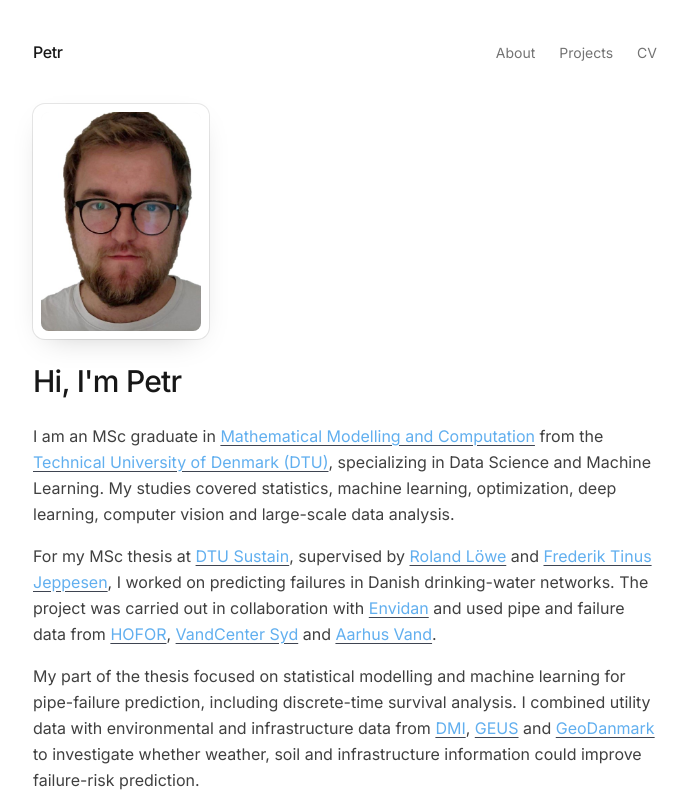
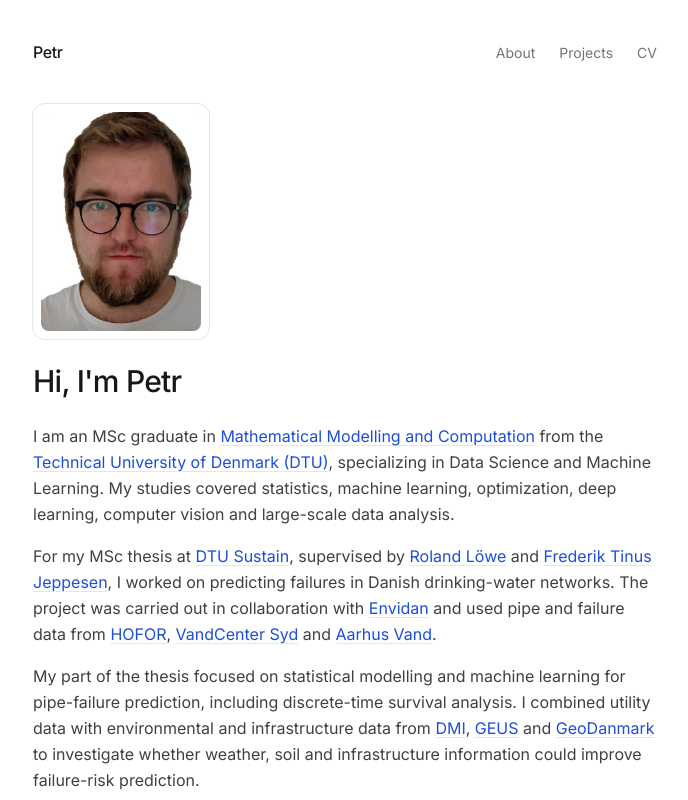
Before and after one commit to Cerlog/portfolio, a Next.js app: page / in a window 1280 px wide. Shown: the top 800 px of the page, without its empty margins (295-983 px from the left). Built offline with nearby package versions, Linux system fonts and the light colour scheme.

Commit message:
Replace One Dark Pro with light colour tokens and a blue accent
Define bg, fg, muted, line and accent tokens in globals.css, use the
accent for prose links and keyboard focus, and remove the shadow and
gradient from the photo card.

Co-Authored-By: Claude Opus 5.5 <noreply@anthropic.com>

```diff
--- a/app/globals.css
+++ b/app/globals.css
@@ -1,52 +1,44 @@
-/* Tailwind v4 (what create-next-app installs today) needs only this line.
-   If you are on Tailwind v3, replace it with the three @tailwind directives:
-     @tailwind base;
-     @tailwind components;
-     @tailwind utilities;
-*/
 @import "tailwindcss";
 
-/* One Dark Pro palette, exposed as Tailwind colour names.
-   --color-base becomes bg-base, text-base, border-base, and so on. */
+/* Colour tokens. Each one is a CSS variable (e.g. var(--color-accent)) and a
+   Tailwind colour name (e.g. text-accent, border-line, bg-bg). */
 @theme {
-  --color-base: #282c34; /* page background */
-  --color-surface: #21252b; /* image boxes, cards */
-  --color-line: #3e4451; /* borders, dividers */
-  --color-body: #abb2bf; /* body text */
-  --color-heading: #dcdfe4; /* headings, brighter than body */
-  --color-muted: #5c6370; /* secondary text, timestamps */
-  --color-blue: #61afef; /* links */
-  --color-purple: #c678dd; /* tags */
-  --color-green: #98c379; /* spare accent */
-  --color-yellow: #e5c07b; /* spare accent */
+  --color-bg: #ffffff; /* page background */
+  --color-fg: #171717; /* body text and headings, 17.9:1 on white */
+  --color-muted: #525252; /* secondary text, 7.8:1 on white */
+  --color-line: #e5e5e5; /* borders, dividers */
+  --color-accent: #1d4ed8; /* links and focus states only, 6.7:1 on white */
 }
 
-/* Tells the browser this is a dark page, so form controls,
-   scrollbars and text selection render in matching colours. */
-html {
-  color-scheme: dark;
+/* Base rules sit in the base layer so Tailwind utilities can override them. */
+@layer base {
+  html {
+    color-scheme: light;
+    scroll-behavior: smooth;
+  }
+
+  body {
+    background-color: var(--color-bg);
+    color: var(--color-fg);
+  }
+
+  /* Visible keyboard focus everywhere, in the accent colour. */
+  :focus-visible {
+    outline: 2px solid var(--color-accent);
+    outline-offset: 3px;
+  }
 }
 
-/* Links inside body prose get a quiet underline, like the reference site. */
+/* Links inside body prose: accent colour, quiet underline that darkens on hover. */
 .prose-links a {
-  color: #61afef;
+  color: var(--color-accent);
   text-decoration: underline;
-  text-decoration-color: #3e4451;
+  text-decoration-color: var(--color-line);
   text-underline-offset: 3px;
 }
 
 .prose-links a:hover {
-  text-decoration-color: #61afef;
-}
-
-/* Text selection in the editor's own selection colour. */
-::selection {
-  background-color: #3e4451;
-  color: #dcdfe4;
-}
-
-html {
-  scroll-behavior: smooth;
+  text-decoration-color: var(--color-accent);
 }
 
 @media (prefers-reduced-motion: reduce) {
--- a/app/page.js
+++ b/app/page.js
@@ -10,8 +10,8 @@ export default function Home() {
   return (
     <>
       <section>
-        <div className="relative aspect-[3/4] w-44 rounded-xl bg-white p-2 shadow-[0_10px_30px_-15px_rgba(0,0,0,0.25)] ring-1 ring-neutral-900/10">
-          <div className="relative h-full w-full overflow-hidden rounded-lg bg-gradient-to-b from-neutral-50 to-neutral-100">
+        <div className="relative aspect-[3/4] w-44 rounded-xl bg-white p-2 ring-1 ring-neutral-900/10">
+          <div className="relative h-full w-full overflow-hidden rounded-lg bg-neutral-100">
             <Image
               src={site.photo}
               alt={site.fullName}
--- a/components/ProjectCard.js
+++ b/components/ProjectCard.js
@@ -5,7 +5,7 @@ export default function ProjectCard({ project }) {
   return (
     <Link
       href={`/projects/${project.slug}`}
-      className="group block focus:outline-none focus-visible:ring-2 focus-visible:ring-neutral-900 focus-visible:ring-offset-4"
+      className="group block focus:outline-none focus-visible:ring-2 focus-visible:ring-accent focus-visible:ring-offset-4"
     >
       <div className="relative aspect-[3/2] overflow-hidden rounded-md bg-neutral-100">
         <Image
```
